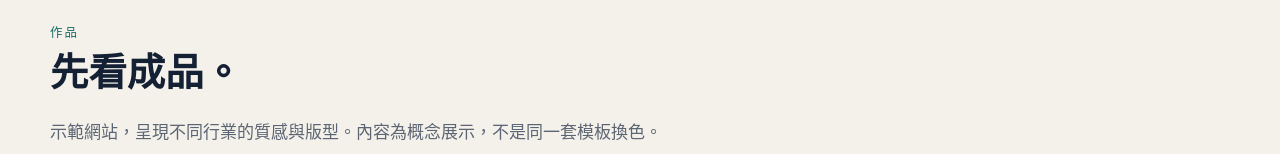
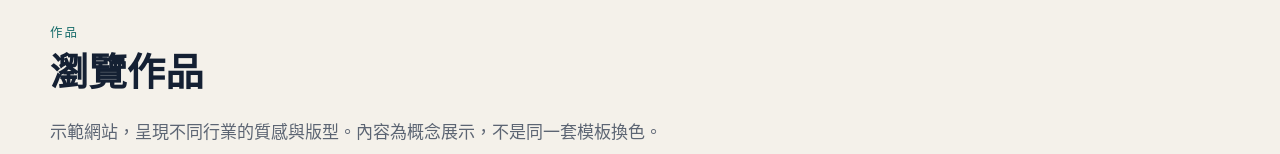
Before and after one commit to kovatw/kovatw.github.io, a plain HTML site: page index.html in a window 1280 px wide. Shown: the part 446-600 px from the top of the page. Drawn offline with Linux system fonts and the light colour scheme.

Commit message:
Work heading: 瀏覽作品

```diff
--- a/index.html
+++ b/index.html
@@ -46,7 +46,7 @@
 
     <section class="section work-section wrap" id="work">
       <p class="kicker">作品</p>
-      <h2>先看成品。</h2>
+      <h2>瀏覽作品</h2>
       <p class="section-intro">示範網站，呈現不同行業的質感與版型。內容為概念展示，不是同一套模板換色。</p>
       <div class="work-grid">
         <a class="work-card" href="demos/bodeng/">
```
